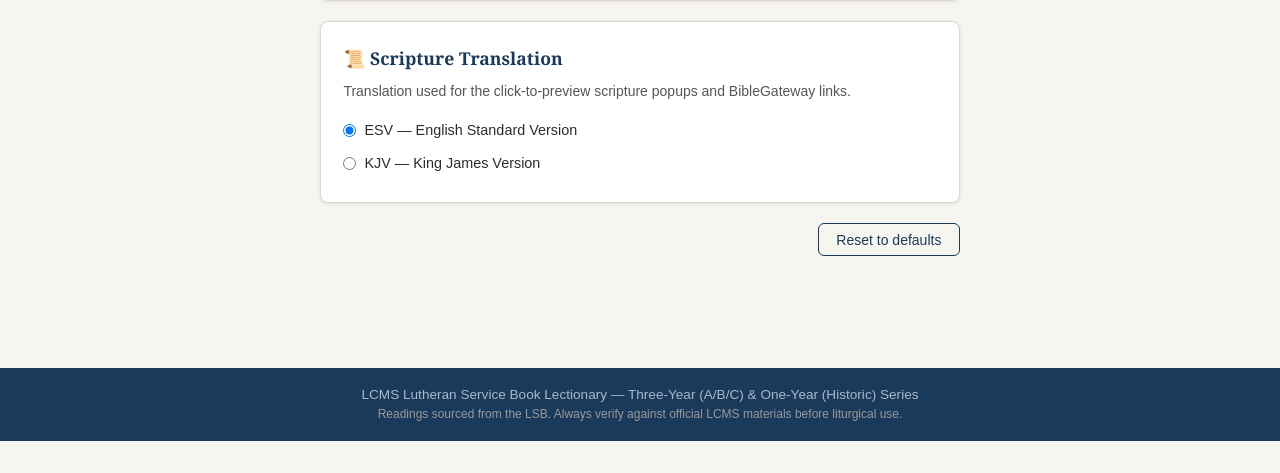
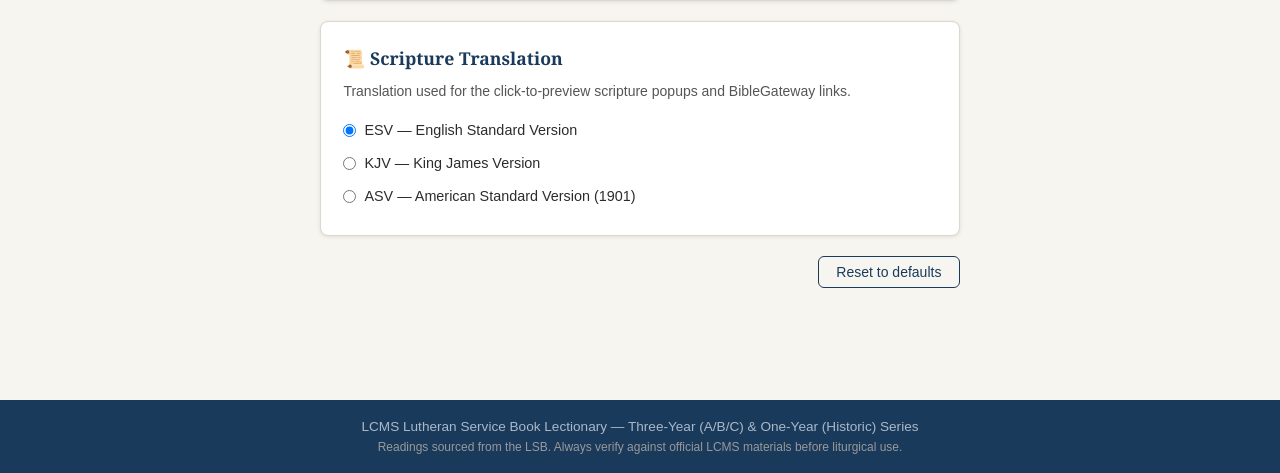
Before and after one commit to abc3-Mac/lutheran-lectionary, a Flask app: page /settings in a window 1280 px wide. Shown: the part 1035-1508 px from the top of the page. Before the commit the page ends 1476 px from the top, so only its background shows below. Run offline with Flask 3, Linux system fonts and the light colour scheme.

Commit message:
Add ASV translation option; document zero-license-fee translation policy
Co-Authored-By: Claude Fable 5 <noreply@anthropic.com>

```diff
--- a/static/main.js
+++ b/static/main.js
@@ -25,9 +25,9 @@ function showScripture(event, ref, bgUrl) {
   linkEl.href        = bgUrl;
   modal.style.display = 'flex';
 
-  if (trans === 'KJV') {
-    // KJV is public domain — bible-api.com serves it without a key
-    fetch('https://bible-api.com/' + encodeURIComponent(ref) + '?translation=kjv')
+  if (trans === 'KJV' || trans === 'ASV') {
+    // Public-domain translations — bible-api.com serves them without a key
+    fetch('https://bible-api.com/' + encodeURIComponent(ref) + '?translation=' + trans.toLowerCase())
       .then(r => { if (!r.ok) throw new Error('unavailable'); return r.json(); })
       .then(data => {
         if (data.text) bodyEl.textContent = data.text.trim();
--- a/templates/settings.html
+++ b/templates/settings.html
@@ -43,6 +43,7 @@
     <p>Translation used for the click-to-preview scripture popups and BibleGateway links.</p>
     <label class="settings-radio"><input type="radio" name="set-translation" value="ESV"> ESV — English Standard Version</label>
     <label class="settings-radio"><input type="radio" name="set-translation" value="KJV"> KJV — King James Version</label>
+    <label class="settings-radio"><input type="radio" name="set-translation" value="ASV"> ASV — American Standard Version (1901)</label>
   </div>
 
   <div class="settings-footer">
```
Also changed, not shown: README.md.
